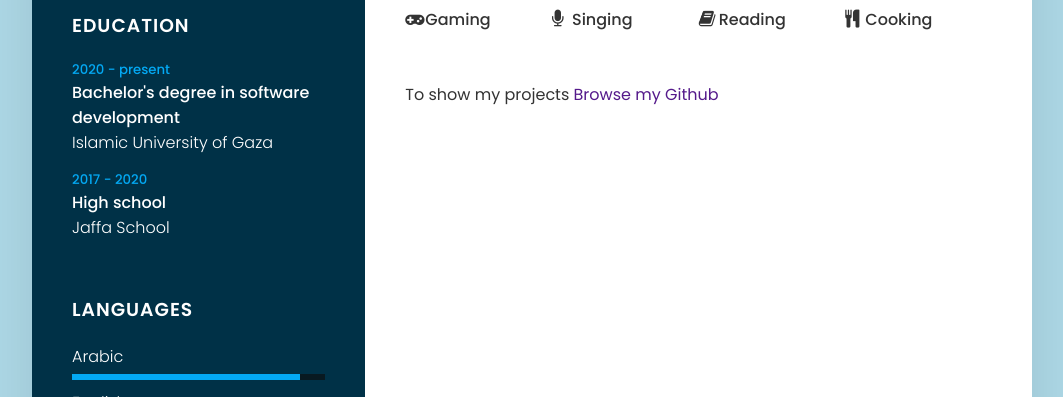
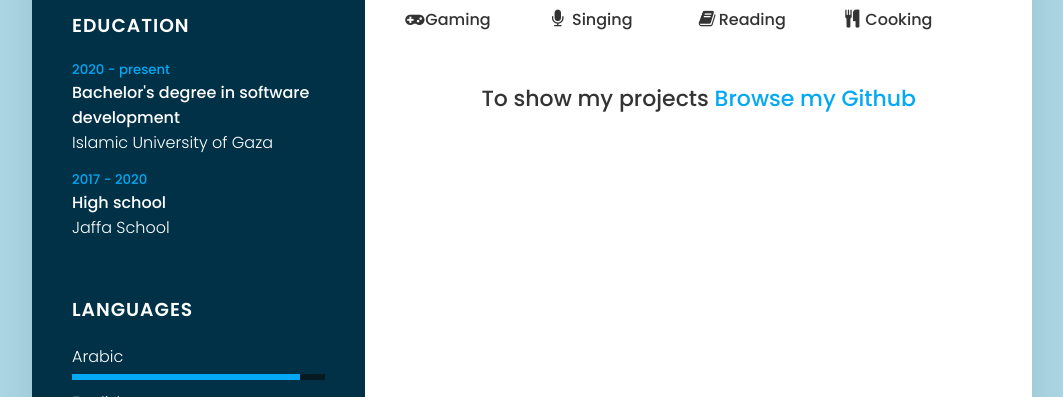
Before and after one commit to AhmadAlketnani/CV, a plain HTML site: page index.html in a window 1280 px wide. Shown: the part 703-1100 px from the top of the page, without its empty margins (108-1171 px from the left). Drawn offline with Linux system fonts and the light colour scheme.

Commit message:
Update style.css

```diff
--- a/CSS_Files/style.css
+++ b/CSS_Files/style.css
@@ -194,6 +194,18 @@ font-weight: 500;
     font-size: 18px;
     width: 20px;
 }
+.more{
+    display: flex;
+    justify-content: center;
+}
+.more .git{
+    font-size: 22px;
+    color: #333;
+    font-weight: 500;
+}
+.more .git .gitlink{
+    color: #03a9f4;
+}
 @media (max-width: 1000px){
     .container{
         margin: 10px;
```
